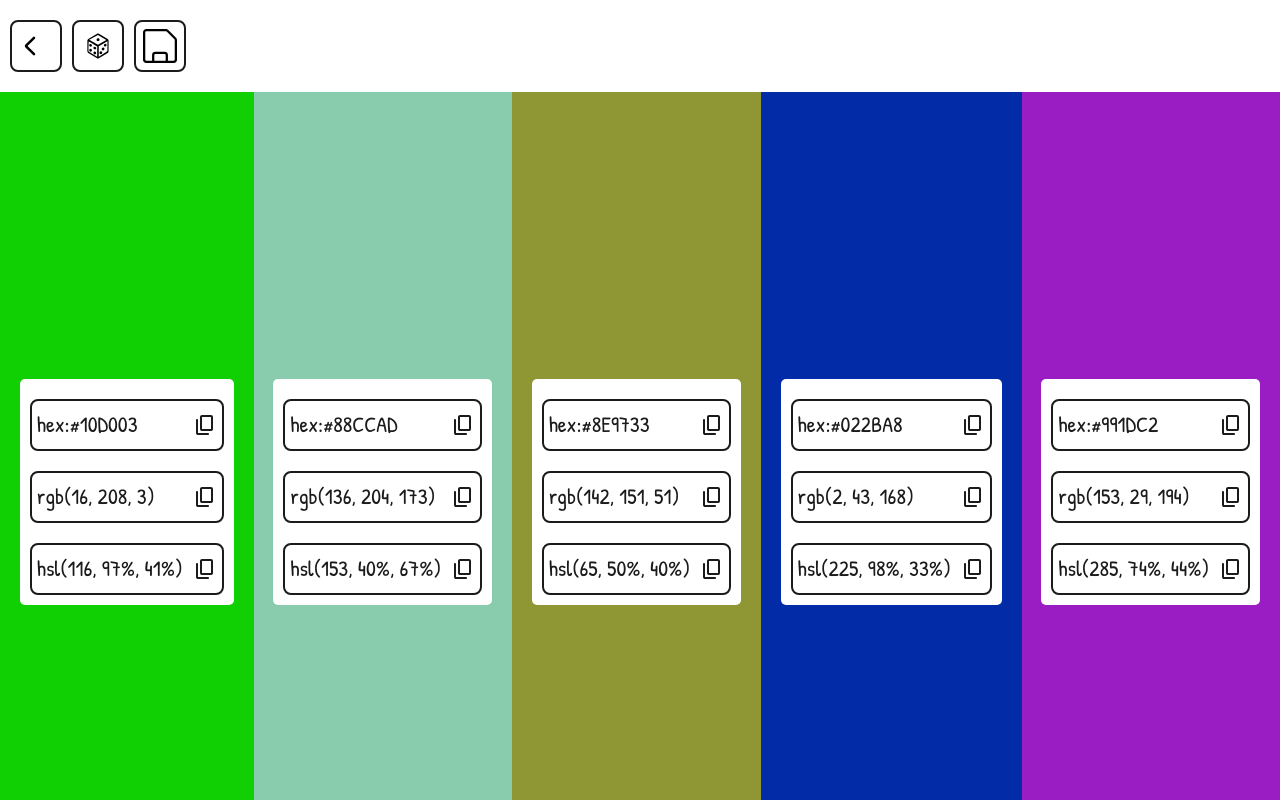
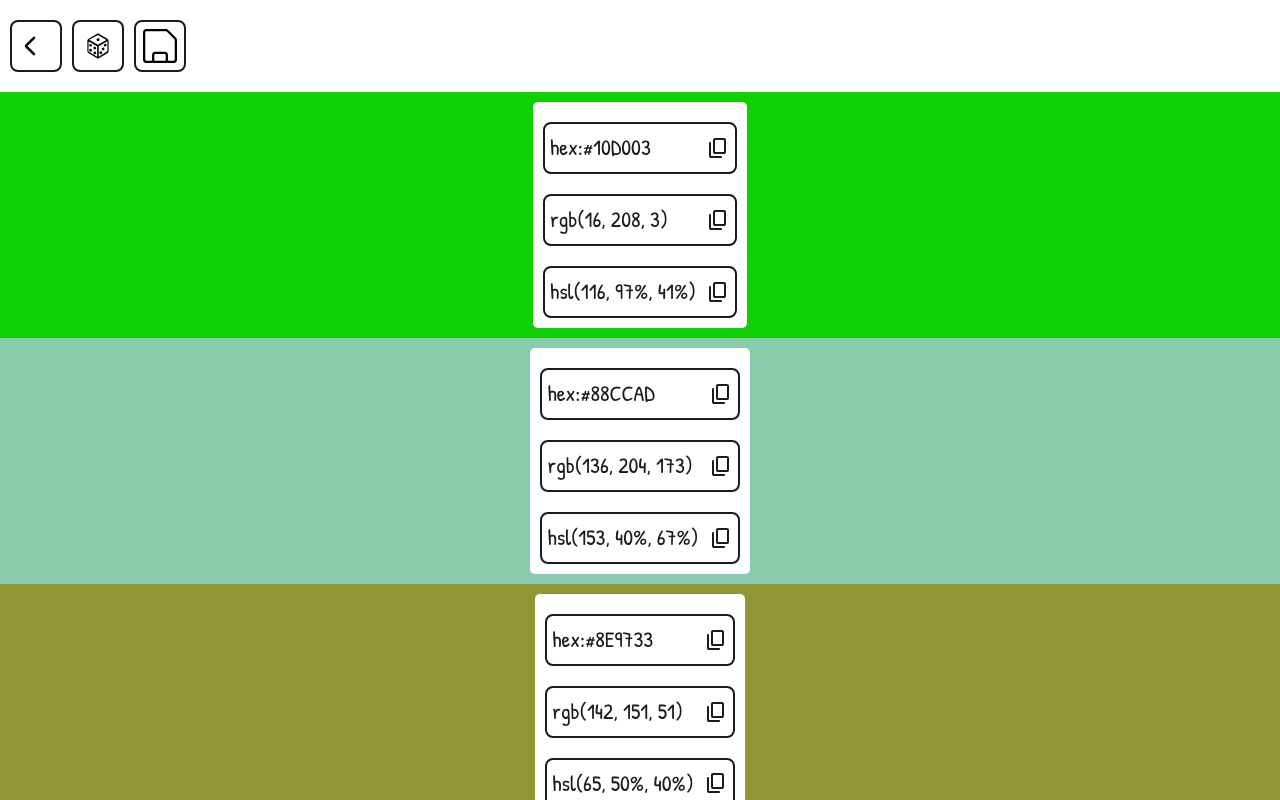
Before and after one commit to Andriikryl/color-mastery, a Next.js app: page /palettes in a window 1280 px wide. Shown: the top 800 px of the page. Built offline with nearby package versions, Linux system fonts and the light colour scheme.

Commit message:
add madia styles to the Palettes page

```diff
--- a/src/app/palettes/page.tsx
+++ b/src/app/palettes/page.tsx
@@ -30,7 +30,6 @@ export default function Palettes() {
   };
 
   const saveCurrentPalette = () => {
-    // Check if the current palette is already saved
     const isUnique = savedPalettes.every(
       (palette) => !arraysEqual(palette, colors)
     );
@@ -38,13 +37,11 @@ export default function Palettes() {
     if (isUnique) {
       setSavedPalettes([...savedPalettes, colors]);
     }
-    // Optionally, handle the case where the palette is not unique
-    // For example, you could replace an existing palette or show a message
   };
 
   return (
     <section className={styles.palette}>
-      <Container>
+      <Container className={styles.palette__container}>
         <div className={styles.controls__group}>
           <LinkBack />
           <button className={styles.button} onClick={generateNewColors}>
--- a/src/app/palettes/style.module.css
+++ b/src/app/palettes/style.module.css
@@ -1,7 +1,24 @@
-.flex__group{
+.palette{
     height: 100dvh;
     display: flex;
+    flex-direction: column;
 }
+
+.palette__container{
+    margin: inherit;
+}
+
+.flex__group{
+    display: flex;
+    flex-grow: 1;
+}
+
+@media (max-width: 1300px) {
+    .flex__group{
+        flex-direction: column;
+    }
+}
+
 .box{
     flex-grow: 1;
     height: 100%;
@@ -63,6 +80,7 @@
 
 
 .values__box{
+    margin: 10px;
     display: flex;
     flex-direction: column;
     gap: 10px;
--- a/src/components/container/Container.tsx
+++ b/src/components/container/Container.tsx
@@ -1,10 +1,12 @@
 import React, { ReactNode } from "react";
 import styles from "./style.module.css";
+import clsx from "clsx";
 
 interface ContainerProps {
   children: ReactNode;
+  className?: string
 }
 
-export default function Container({ children }: ContainerProps) {
-  return <div className={styles.wrapper}>{children}</div>;
+export default function Container({ children, className }: ContainerProps) {
+  return <div className={clsx(styles.wrapper, className)}>{children}</div>;
 }
--- a/src/components/copyToclipboardBtn/CopyToclipboard.tsx
+++ b/src/components/copyToclipboardBtn/CopyToclipboard.tsx
@@ -15,11 +15,8 @@ const CopyToclipboard: React.FC<CopyToclipboardProps> = ({
   text,
   children,
 }) => {
-  const notify = () =>
-    toast.success(`Color ${text} has been copied to clipboard`);
   function copyToclipboard() {
     copy(text);
-    notify();
   }
   return (
     <>
```
